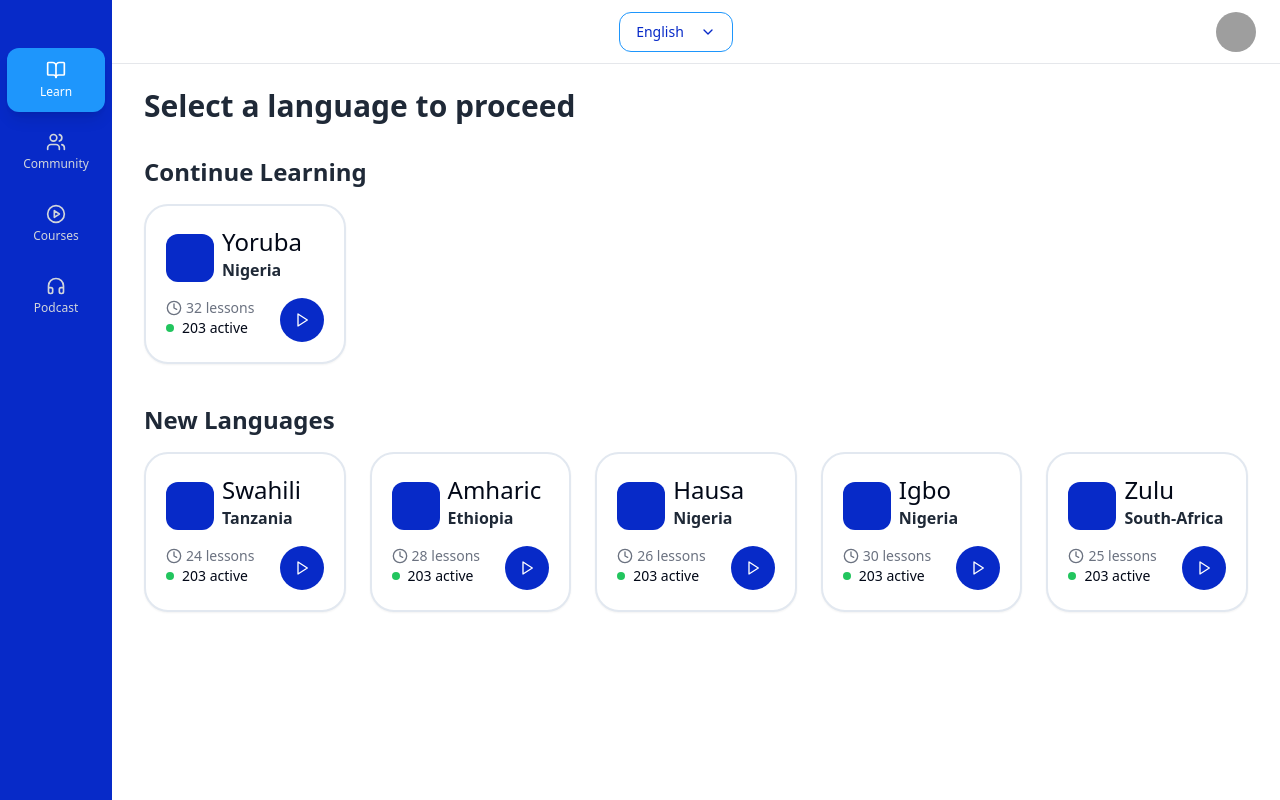
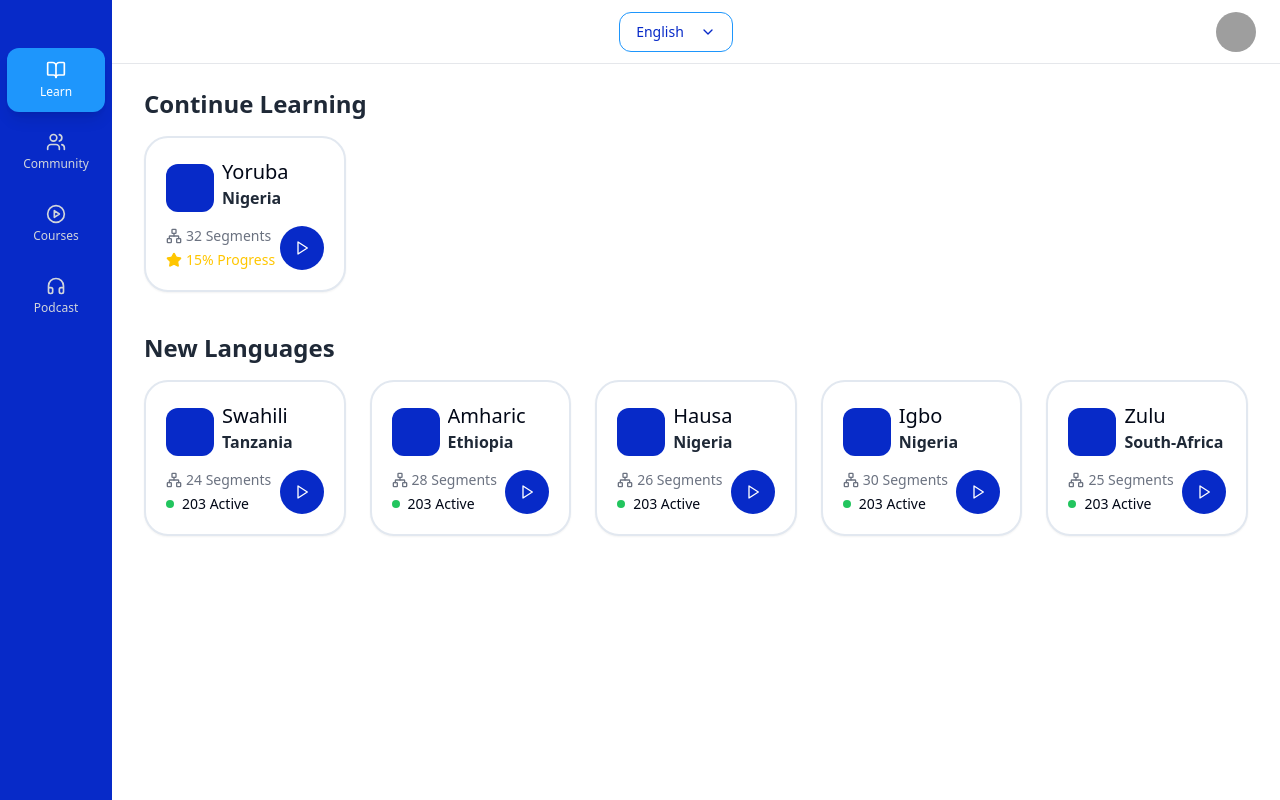
Before and after one commit to Alagwudavid/bitroot, a Next.js app: page / in a window 1280 px wide. Built offline with nearby package versions, Linux system fonts and the light colour scheme; grey boxes are pictures that could not be loaded.

Commit message:
feat: enhance LanguageCard with lesson segments and update layout in LanguagePage

```diff
--- a/components/language-card.tsx
+++ b/components/language-card.tsx
@@ -4,7 +4,7 @@ import { useState } from "react"
 import { Card, CardContent } from "@/components/ui/card"
 import { Button } from "@/components/ui/button"
 import { Popover, PopoverContent, PopoverTrigger } from "@/components/ui/popover"
-import { Play, Star, Clock } from "lucide-react"
+import { Play, Star, Clock, Network } from "lucide-react"
 
 interface LanguageCardProps {
   language: {
@@ -37,9 +37,9 @@ export function LanguageCard({ language, onLanguageSelect, onCardClick }: Langua
                 onMouseEnter={() => setIsPopoverOpen(true)}
                 onMouseLeave={() => setIsPopoverOpen(false)}
               >
-                <span className="text-2xl">{language.name}</span>
+                <span className="text-xl line-clamp-1">{language.name}</span>
                 <div>
-                  <h3 className="text-xm font-semibold text-gray-800 dark:text-[#fafafa]">{language.flag}</h3>
+                  <h3 className="text-xm font-semibold line-clamp-1 text-gray-800 dark:text-[#fafafa]">{language.flag}</h3>
                 </div>
               </div>
             </div>
@@ -48,7 +48,10 @@ export function LanguageCard({ language, onLanguageSelect, onCardClick }: Langua
             <div className="space-y-2">
               <p className="text-sm text-gray-500 dark:text-[#fafafa]/60">{language.level}</p>
               <p className="text-gray-600 dark:text-[#fafafa]/70 text-sm">{language.description}</p>
-
+              <div className="flex items-center space-x-1 text-gray-500 dark:text-[#fafafa]/60">
+                <Clock className="w-4 h-4" />
+                <span className="text-sm">{language.lessons} lessons</span>
+              </div>
               {language.progress > 0 && (
                 <>
                   <div className="flex items-center space-x-1 text-[#ffc600] dark:text-[#8ddeed]">
@@ -68,13 +71,24 @@ export function LanguageCard({ language, onLanguageSelect, onCardClick }: Langua
         </Popover>
         <div className="flex justify-between mt-2">
           <div className="flex flex-col">
-            <div className="flex items-center space-x-1 text-gray-500 dark:text-[#fafafa]/60">
-              <Clock className="w-4 h-4" />
-              <span className="text-sm">{language.lessons} lessons</span>
+            <div className="flex items-center space-x-1 mb-1 text-gray-500 dark:text-[#fafafa]/60">
+              <Network className="w-4 h-4" />
+              <span className="text-sm">{language.lessons} Segments</span>
             </div>
             <div className="flex flex-row items-center gap-2">
-              <span className="h-2 w-2 rounded-full bg-green-500"></span>
-              <span className="text-sm">203 active</span>
+              {language.progress > 0 ? (
+                <>
+                  <div className="flex items-center space-x-1 text-[#ffc600] dark:text-[#8ddeed]">
+                    <Star className="w-4 h-4 fill-current" />
+                    <span className="text-sm font-medium">{language.progress}% Progress</span>
+                  </div>
+                </>
+              ) : (
+                <>
+                  <span className="h-2 w-2 rounded-full bg-green-500"></span>
+                  <span className="text-sm">203 Active</span>
+                </>
+              )}
             </div>
           </div>
           <Button
--- a/components/language-page.tsx
+++ b/components/language-page.tsx
@@ -55,44 +55,7 @@ export function LanguagePage({ language, onBack }: LanguagePageProps) {
           </div>
         </div>
 
-        <div className="grid grid-cols-1 lg:grid-cols-4 gap-8">
-          {/* Sidebar */}
-          <div className="lg:col-span-1">
-            <Card className="bg-white/90 dark:bg-[#0d1117]/90 backdrop-blur-sm rounded-2xl">
-              <CardContent className="p-6 space-y-4">
-                <div className="flex items-center space-x-2 text-[#6366f1] dark:text-[#8ddeed]">
-                  <div className="w-6 h-6 bg-[#6366f1] dark:bg-[#7037e4] rounded-lg flex items-center justify-center">
-                    <span className="text-white text-sm font-bold">D</span>
-                  </div>
-                  <span className="font-semibold">DASHBOARD</span>
-                </div>
-
-                <div className="space-y-2 text-gray-600 dark:text-[#fafafa]/70">
-                  <div className="flex items-center space-x-2 py-2">
-                    <Trophy className="w-4 h-4" />
-                    <span>LEADERBOARD</span>
-                  </div>
-                  <div className="flex items-center space-x-2 py-2">
-                    <Star className="w-4 h-4" />
-                    <span>STATS</span>
-                  </div>
-                  <div className="flex items-center space-x-2 py-2">
-                    <div className="w-4 h-4 bg-blue-500 rounded"></div>
-                    <span>SHOP</span>
-                  </div>
-                  <div className="flex items-center space-x-2 py-2">
-                    <div className="w-4 h-4 bg-pink-500 rounded"></div>
-                    <span>PROTOTYPE</span>
-                  </div>
-                  <div className="flex items-center space-x-2 py-2">
-                    <div className="w-4 h-4 bg-purple-500 rounded-full"></div>
-                    <span>MORE</span>
-                  </div>
-                </div>
-              </CardContent>
-            </Card>
-          </div>
-
+        <div className="grid grid-cols-1 lg:grid-cols-3 gap-8">
           {/* Main Content - Level Path */}
           <div className="lg:col-span-2">
             <div className="relative">
--- a/components/learn-page.tsx
+++ b/components/learn-page.tsx
@@ -67,9 +67,9 @@ export function LearnPage({ onLanguageSelect }: LearnPageProps) {
 
   return (
     <div className="p-6 max-w-6xl mx-auto">
-      <div className="mb-8">
+      {/* <div className="mb-8">
         <h1 className="text-3xl font-bold text-gray-800 dark:text-[#fafafa] mb-2">Select a language to proceed</h1>
-      </div>
+      </div> */}
 
       {continueLearningLanguages.length > 0 && (
         <div className="mb-10">
```
